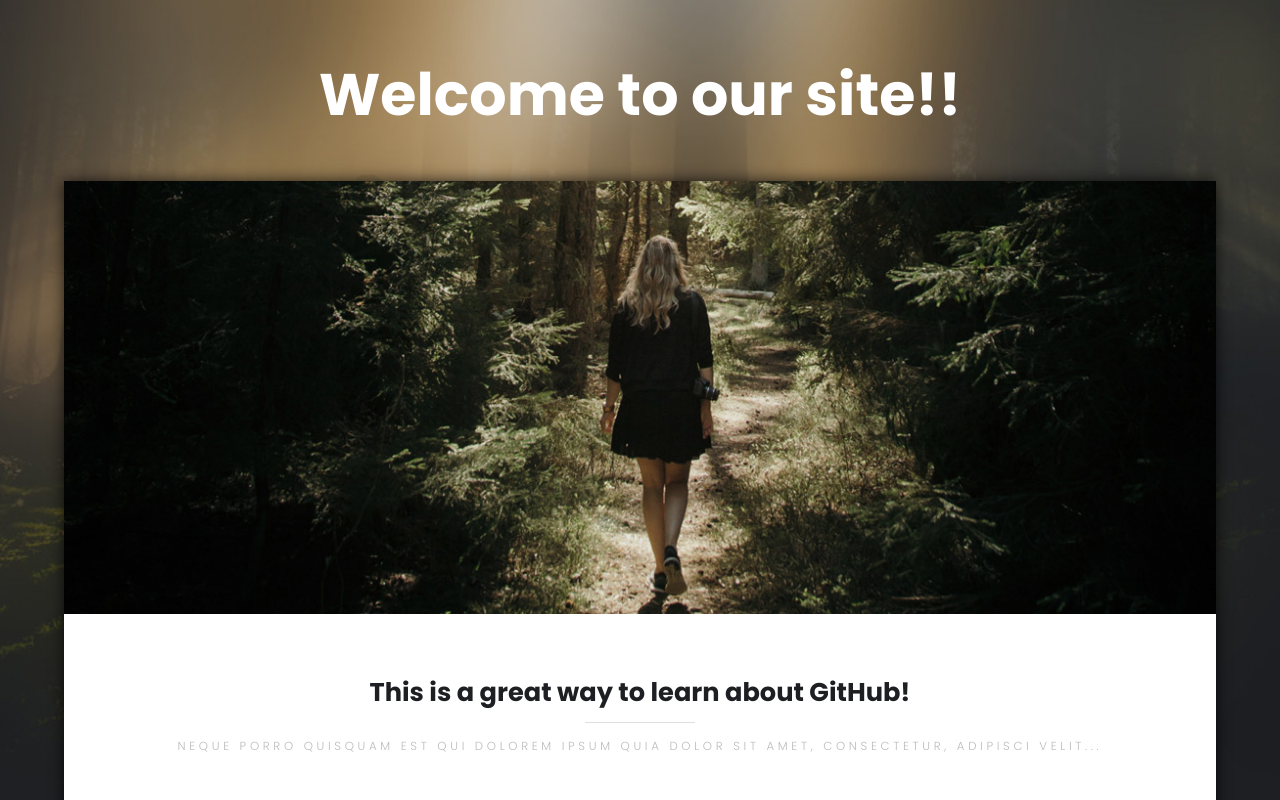
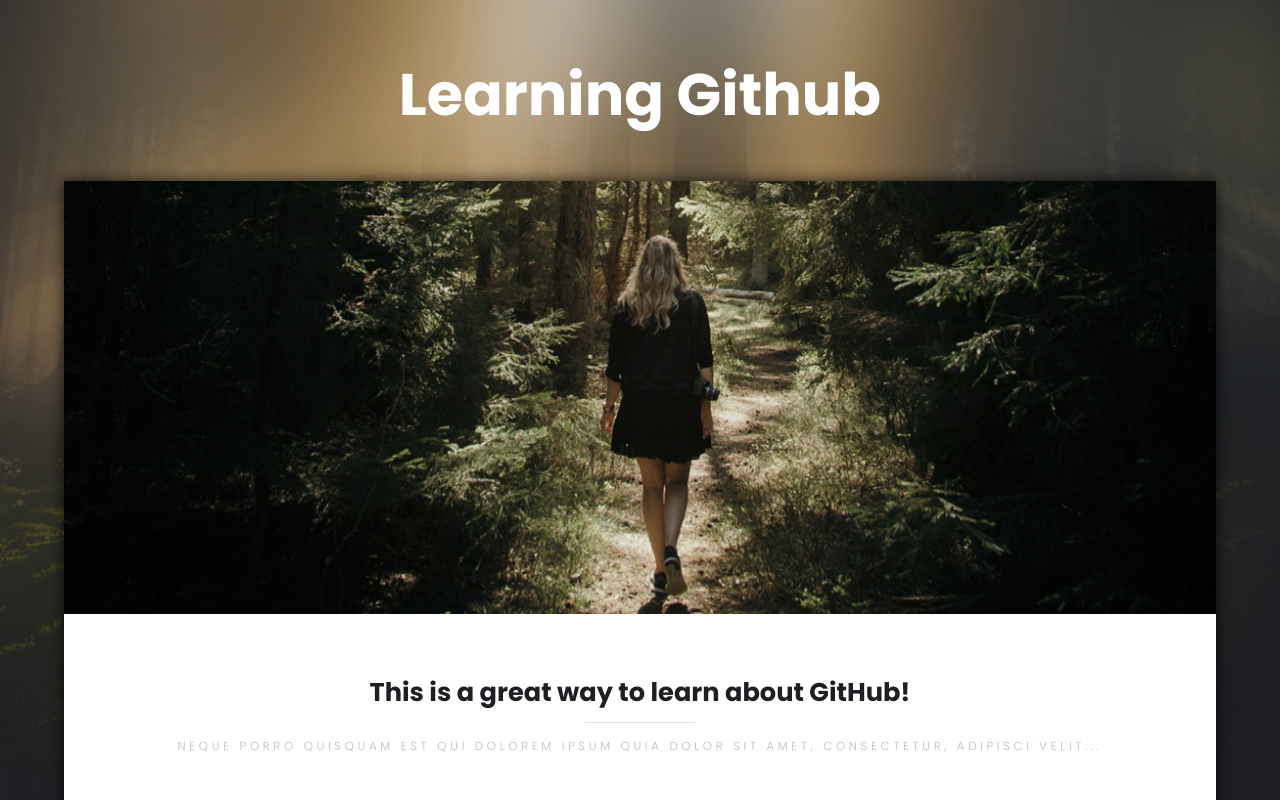
Before and after one commit to alcatelhoe/second-test-system, a plain HTML site: page index.html in a window 1280 px wide. Shown: the top 800 px of the page. Drawn offline with Linux system fonts and the light colour scheme.

Commit message:
Change title of index

```diff
--- a/index.html
+++ b/index.html
@@ -12,7 +12,7 @@
 
 		<!-- Header -->
 			<header id="header">
-				<div class="logo"><a href="#">Welcome to our site!!</a></div>
+				<div class="logo"><a href="#">Learning Github</a></div>
 			</header>
 
 		<!-- Main -->
```
